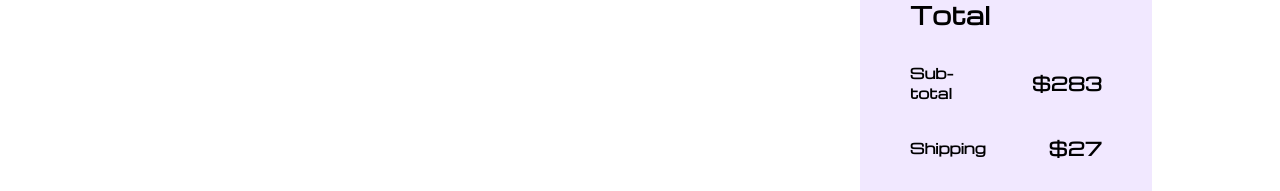
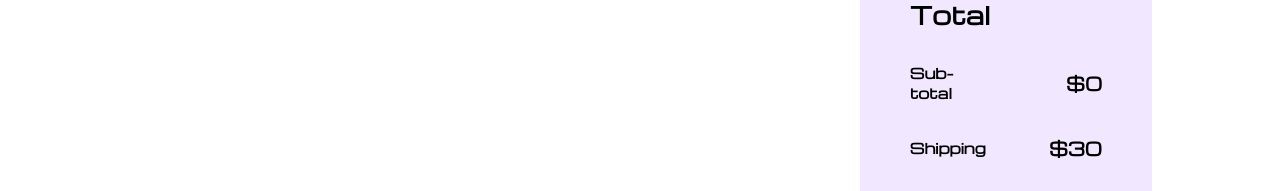
Before and after one commit to Healoz/glam-garage, a React (Create React App) app: page /cart in a window 1280 px wide. Shown: the part 233-424 px from the top of the page. Built offline with nearby package versions, Linux system fonts and the light colour scheme.

Commit message:
Saving cart contents to local storage

```diff
--- a/src/App.tsx
+++ b/src/App.tsx
@@ -13,6 +13,7 @@ import { v4 as uuidv4 } from "uuid";
 // define shape of context value
 interface CartContextValue {
   cartItems: CartItem[];
+  cartTotal: number;
   addProductToCart: (product: Product, size: Size) => void;
   removeCartItemFromCart: (cartItemId: string) => void;
   updateProductInCart: (cartItemId: string, newQuantity: number) => void;
@@ -21,6 +22,7 @@ interface CartContextValue {
 // creating a context
 export const CartContext = createContext<CartContextValue>({
   cartItems: [],
+  cartTotal: 0,
   addProductToCart: () => {},
   removeCartItemFromCart: () => {},
   updateProductInCart: () => {},
@@ -30,8 +32,22 @@ function App() {
   // importing products from temp json file
   const [products, setProductsData] = useState<Product[]>(productsData);
 
-  const [cartItems, setCartItems] = useState<CartItem[]>([]);
+  const [cartItems, setCartItems] = useState<CartItem[]>(() => {
+    const storedCartItems = localStorage.getItem('cartItems');
+    return storedCartItems ? JSON.parse(storedCartItems) : [];
+  });
 
+  const [cartTotal, setCartTotal] = useState<number>(0);
+
+  // loading cart data from local storage on app load
+  useEffect(() => {
+    const storedCartItems = localStorage.getItem("cartItems");
+    if (storedCartItems) {
+      setCartItems(JSON.parse(storedCartItems));
+    }
+  }, []);
+
+  // useContext functions
   const addProductToCart = (product: Product, size: Size): void => {
     // first, it needs to check if current product (same id) with the same size is already in cart
     const sameProductInCart = cartItems.find(
@@ -77,9 +93,29 @@ function App() {
     );
   };
 
+  // Calculating cart total
+  const calculateCartTotal = (): number => {
+    let total = 0;
+
+    cartItems.forEach(
+      (cartItem) => (total += cartItem.product.price * cartItem.quantity)
+    );
+
+    return total;
+  };
+
+  // everytime cartItems changes, recalculate total + save to local storage
+  useEffect(() => {
+    // save to local storage
+    localStorage.setItem('cartItems', JSON.stringify(cartItems));
+    // calculate total
+    setCartTotal(calculateCartTotal());
+  }, [cartItems]);
+
   // creating an object with all cartItems and functions
   const cartContextValue: CartContextValue = {
     cartItems,
+    cartTotal,
     addProductToCart: addProductToCart,
     removeCartItemFromCart: removeCartItemFromCart,
     updateProductInCart: updateProductInCart,
--- a/src/components/Button/Button.module.css
+++ b/src/components/Button/Button.module.css
@@ -10,6 +10,7 @@
     border-radius: 50px;
     border: 1px var(--black) solid;
     cursor: pointer;
+    user-select: none;
 }
 
 .isCircle a {
--- a/src/components/CartItem/CartItemElement.module.css
+++ b/src/components/CartItem/CartItemElement.module.css
@@ -60,3 +60,11 @@
 .quantityAdjust h2 {
   font-size: 16px;
 }
+
+.quantityBtnInnactive {
+  opacity: 0.3;
+}
+
+.quantityBtnInnactive a:hover {
+  cursor: default;
+}
--- a/src/components/CartItem/CartItemElement.tsx
+++ b/src/components/CartItem/CartItemElement.tsx
@@ -3,6 +3,8 @@ import Button from "../Button/Button";
 import ColourScheme from "../../enums/ColourScheme";
 import dummyImg from "../../assets/images/carlos-vaz-KP4bxnxAilU-unsplash.jpg";
 import { CartItem } from "../../data/types";
+import { useContext } from "react";
+import { CartContext } from "../../App";
 
 interface CartItemProps {
   quantityAdjust: boolean;
@@ -13,14 +15,20 @@ interface CartItemProps {
 const CartItemElement: React.FC<CartItemProps> = ({
   quantityAdjust,
   cartItem,
-  isPopoutSize
+  isPopoutSize,
 }) => {
   const product = cartItem.product;
+
+  // getting context of cartItem function
+  const { removeCartItemFromCart, updateProductInCart } =
+    useContext(CartContext);
 
   return (
     <div className={styles.cartItem}>
       <div
-        className={`${isPopoutSize ? styles.productImgPopoutSize + ' ' : ''}${styles.productImg}`}
+        className={`${isPopoutSize ? styles.productImgPopoutSize + " " : ""}${
+          styles.productImg
+        }`}
         style={{ backgroundImage: `url(${product.imageUrls[0]})` }}
       ></div>
       <div className={styles.productInfo}>
@@ -46,6 +54,7 @@ const CartItemElement: React.FC<CartItemProps> = ({
               buttonLink=""
               isCircle={true}
               fillsSpace={false}
+              onClickFunction={() => removeCartItemFromCart(cartItem.id)}
             />
           </div>
         </div>
@@ -59,8 +68,13 @@ interface QuantityButtonsProps {
 }
 
 const QuantityButtons: React.FC<QuantityButtonsProps> = ({ cartItem }) => {
+
+  const isQuantityOneOrLess = cartItem.quantity <= 1;
+  const { updateProductInCart } = useContext(CartContext);
+
   return (
     <div className={styles.quantityAdjust}>
+      <div className={isQuantityOneOrLess ? styles.quantityBtnInnactive : ''}>
         <Button
           colourScheme={ColourScheme.Secondary}
           iconCode="remove"
@@ -68,8 +82,11 @@ const QuantityButtons: React.FC<QuantityButtonsProps> = ({ cartItem }) => {
           isCircle={true}
           fillsSpace={false}
           customPadding={4}
+          onClickFunction={!isQuantityOneOrLess ? () => updateProductInCart(cartItem.id, cartItem.quantity - 1) : undefined}
         />
+      </div>
       <h2>{cartItem.quantity}</h2>
+      <div>
         <Button
           colourScheme={ColourScheme.Secondary}
           iconCode="add"
@@ -77,7 +94,9 @@ const QuantityButtons: React.FC<QuantityButtonsProps> = ({ cartItem }) => {
           isCircle={true}
           fillsSpace={false}
           customPadding={4}
+          onClickFunction={() => updateProductInCart(cartItem.id, cartItem.quantity + 1)}
         />
+      </div>
     </div>
   );
 };
--- a/src/components/CartPopout/CartPopout.tsx
+++ b/src/components/CartPopout/CartPopout.tsx
@@ -17,7 +17,7 @@ const CartPopout: React.ForwardRefRenderFunction<
   CartPopoutProps
 > = ({ isShown, togglePopout }, ref) => {
   // retrieving cart items from cartContext
-  const { cartItems } = useContext(CartContext);
+  const { cartItems, cartTotal } = useContext(CartContext);
 
   const CartItemElements = () => {
     return (
@@ -54,7 +54,7 @@ const CartPopout: React.ForwardRefRenderFunction<
         <CartItemElements />
         <div className={styles.total}>
           <h4>Total</h4>
-          <h4>$84</h4>
+          <h4>${cartTotal}</h4>
         </div>
         <div className={styles.buttons}>
           <Button
--- a/src/pages/Cart/Cart.tsx
+++ b/src/pages/Cart/Cart.tsx
@@ -13,7 +13,9 @@ interface CartProps {
 
 const Cart: React.FC<CartProps> = ({}) => {
 
-  const { cartItems } = useContext(CartContext);
+  const { cartItems, cartTotal } = useContext(CartContext);
+
+  const shippingPrice = 30;
 
   const CartItemGridElements = () => {
     return (
@@ -44,13 +46,13 @@ const Cart: React.FC<CartProps> = ({}) => {
               <h4>Sub-total</h4>
             </div>
             <div className={styles.price}>
-              <h2>$283</h2>
+              <h2>${cartTotal}</h2>
             </div>
             <div>
               <h4>Shipping</h4>
             </div>
             <div className={styles.price}>
-              <h2>$27</h2>
+              <h2>${shippingPrice}</h2>
             </div>
           </div>
           <Button
```
Lines whose indentation alone changed are shown as unchanged.
